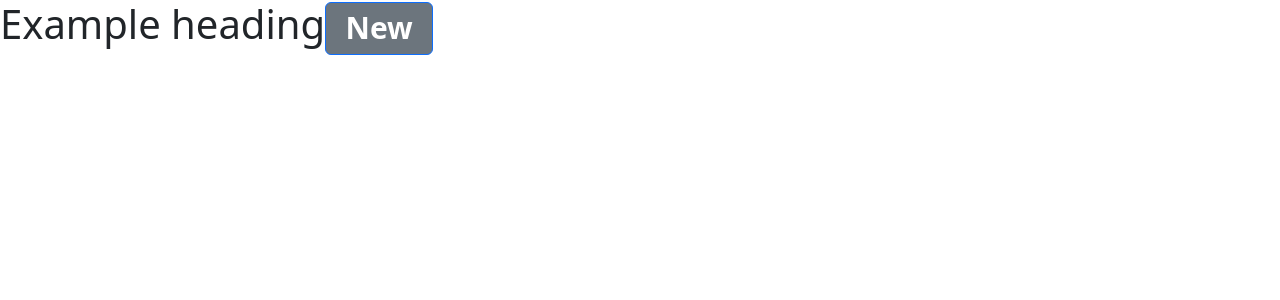
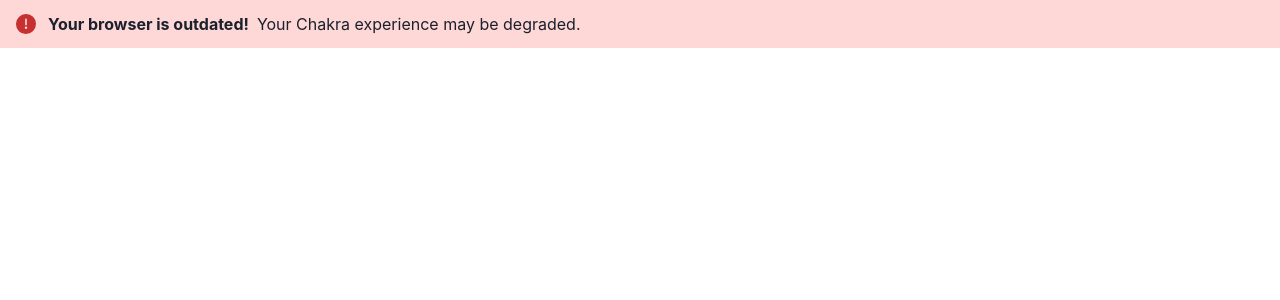
Before and after one commit to AbdessamadEnabih/Stock-Trading, a React (Vite) app in the folder client/: page /t in a window 1280 px wide. Shown: the top 300 px of the page. Built offline with nearby package versions, Linux system fonts and the light colour scheme.

Commit message:
add chakra

```diff
--- a/client/package.json
+++ b/client/package.json
@@ -10,10 +10,13 @@
     "preview": "vite preview"
   },
   "dependencies": {
+    "@chakra-ui/react": "^2.8.2",
+    "@emotion/react": "^11.11.4",
+    "@emotion/styled": "^11.11.5",
     "@reduxjs/toolkit": "^2.2.4",
     "bootstrap": "^5.3.3",
+    "framer-motion": "^11.1.9",
     "react": "^18.2.0",
-    "react-bootstrap": "^2.10.2",
     "react-dom": "^18.2.0",
     "react-redux": "^9.1.2",
     "react-router-dom": "^6.23.1",
--- a/client/src/App.tsx
+++ b/client/src/App.tsx
@@ -1,20 +1,22 @@
 import { BrowserRouter as Router, Routes, Route } from "react-router-dom";
 import store from "./store";
 import { Provider } from "react-redux";
-import "./App.css";
 import Test from "./components/Test";
 import Home from "./components/Home";
+import { ChakraProvider } from "@chakra-ui/react";
 
 function App() {
   return (
+    <ChakraProvider>
       <Provider store={store}>
         <Router>
           <Routes>
             <Route path="/t" element={<Test />}></Route>
-          <Route path="/h" element={<Home />}></Route>
+            <Route path="/" element={<Home />}></Route>
           </Routes>
         </Router>
       </Provider>
+    </ChakraProvider>
   );
 }
 
--- a/client/src/components/Home.tsx
+++ b/client/src/components/Home.tsx
@@ -1,3 +1,14 @@
-export default function Home() {
-  return <h1>Home</h1>;
-}
+// client/src/components/Home.tsx
+
+import React from 'react';
+
+const Home: React.FC = () => {
+  return (
+    <div>
+      <h1>Welcome to the Stock/Crypto Trading App</h1>
+      <p>Here you can trade stocks and cryptocurrencies with ease.</p>
+    </div>
+  );
+};
+
+export default Home;
--- a/client/src/components/Test.tsx
+++ b/client/src/components/Test.tsx
@@ -1,16 +1,19 @@
-import Badge from "react-bootstrap/Badge";
-import Button from "react-bootstrap/Button";
+import {
+  Alert,
+  AlertIcon,
+  AlertTitle,
+  AlertDescription,
+} from "@chakra-ui/react";
 
 function Test() {
   return (
-    <div>
-      <h1>
-        Example heading
-        <Badge bg="secondary" as={Button}>
-          New
-        </Badge>
-      </h1>
-    </div>
+    <Alert status="error">
+      <AlertIcon />
+      <AlertTitle>Your browser is outdated!</AlertTitle>
+      <AlertDescription>
+        Your Chakra experience may be degraded.
+      </AlertDescription>
+    </Alert>
   );
 }
 
--- a/client/src/main.tsx
+++ b/client/src/main.tsx
@@ -1,7 +1,6 @@
 import React from "react";
 import ReactDOM from "react-dom/client";
 import App from "./App.tsx";
-import "bootstrap/dist/css/bootstrap.min.css";
 
 ReactDOM.createRoot(document.getElementById("root")!).render(
   <React.StrictMode>
```
Also changed, not shown: 1 other file (tests, documents, lock files or other folders). Lines whose indentation alone changed are shown as unchanged.
